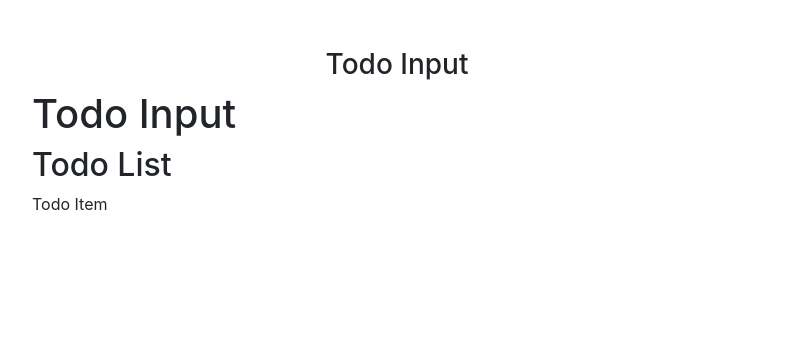
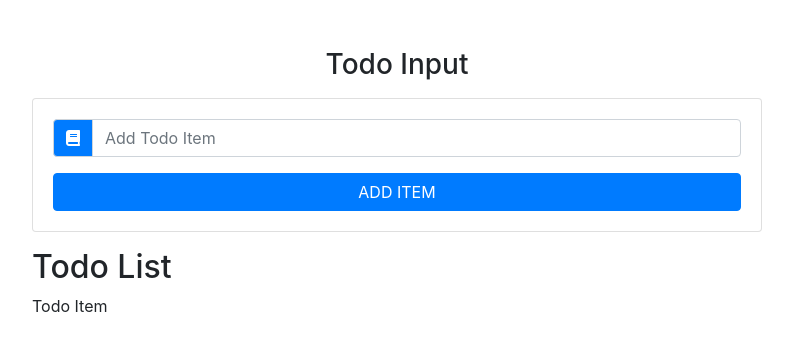
Before and after one commit to balazs987/react-todo-list, a React (Create React App) app: page / in a window 1280 px wide. Shown: the top 350 px of the page, without its empty margins (243-1036 px from the left). Built offline with nearby package versions, Linux system fonts and the light colour scheme.

Commit message:
Input Component

```diff
--- a/src/components/TodoInput.js
+++ b/src/components/TodoInput.js
@@ -2,7 +2,34 @@
 
 class TodoInput extends Component {
   render() {
-    return <h1>Todo Input</h1>;
+    const { item, handleChange, handleSubmit, editItem } = this.props;
+    return (
+      <div className="card card-body my-3">
+        <form onSubmit={handleSubmit}>
+          <div className="input-group">
+            <div className="input-group-prepend">
+              <div className="input-group-text bg-primary text-white">
+                <i className="fas fa-book"></i>
+              </div>
+            </div>
+            <input
+              type="text"
+              className="form-control text-capitalize"
+              placeholder="Add todo item"
+              value={item}
+              onChange={handleChange}
+            />
+          </div>
+          <button
+            type="submit"
+            className="btn btn-block btn-primary mt-3
+          text-uppercase"
+          >
+            Add Item
+          </button>
+        </form>
+      </div>
+    );
   }
 }
 
```
